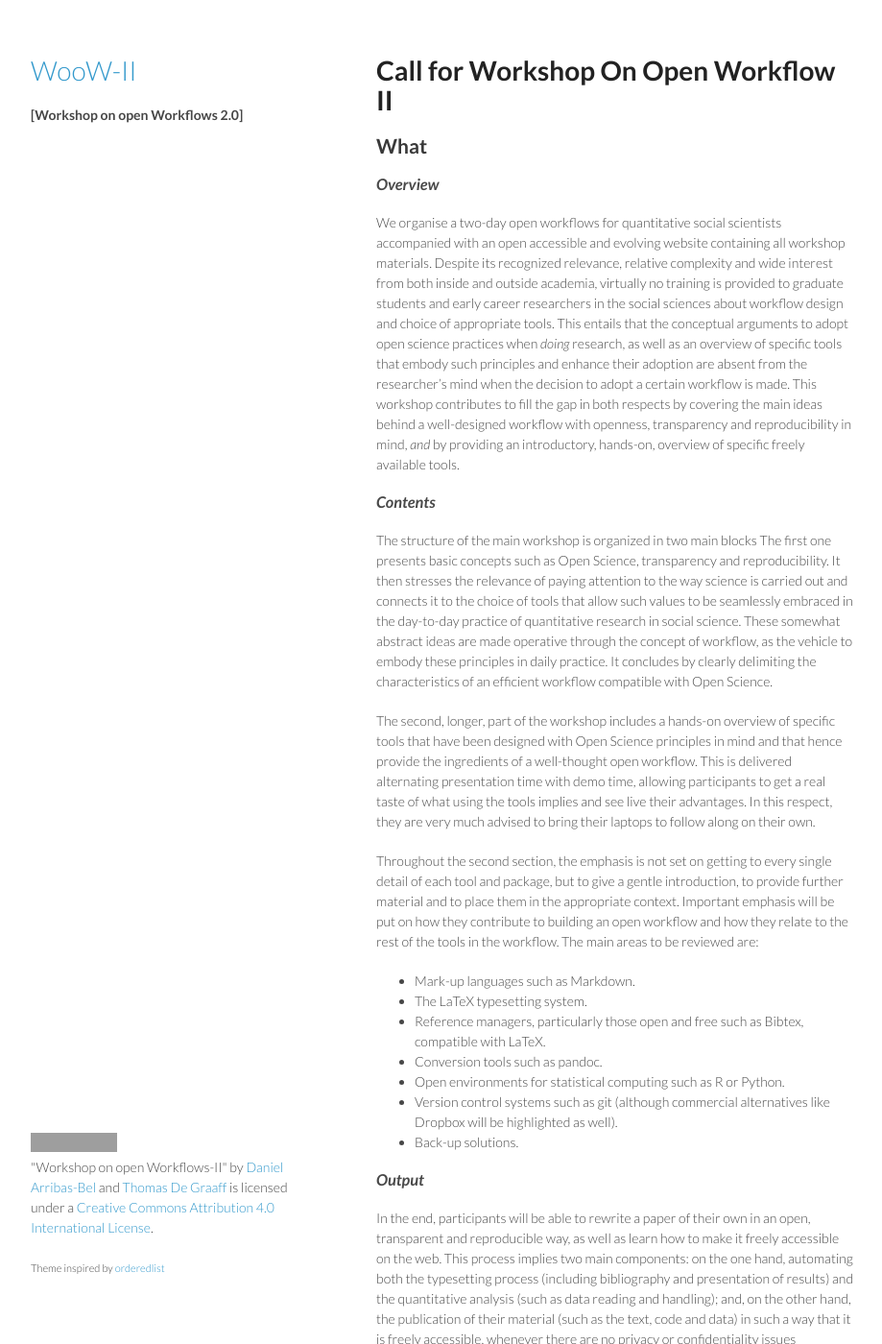
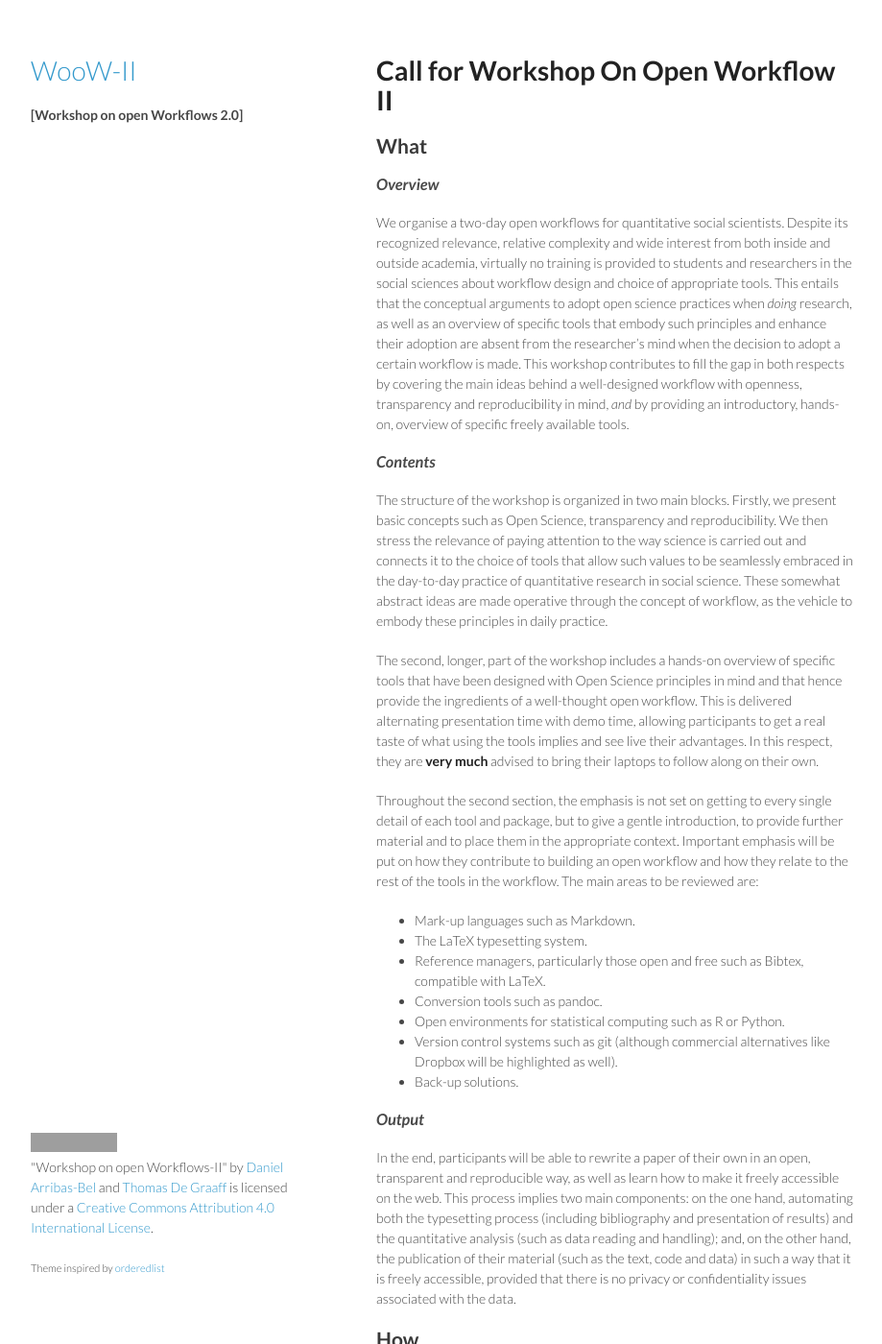
Before and after one commit to darribas/WooWii, a Jekyll site: the page built from index.html, in a window 1280 px wide and 1400 px high. Shown: the whole window at 96% size, without its empty margins (178-1097 px from the left). Built offline with Jekyll 4.4.1, drawn with Linux system fonts in a browser that asks for light colours; Markdown is read by kramdown in place of the engine named in the settings; some of the changed text lies outside the part shown; grey boxes are pictures that could not be loaded.

Commit message:
Some final changes

```diff
--- a/_includes/index.md
+++ b/_includes/index.md
@@ -5,13 +5,13 @@
 
 ### *Overview*
 
-We organise a two-day open workflows for quantitative social scientists accompanied with an open accessible and evolving website containing all workshop materials. Despite its recognized relevance, relative complexity and wide interest from both inside and outside academia, virtually no training is provided to graduate students and early career researchers in the social sciences about workflow design and choice of appropriate tools. This entails that the conceptual arguments to adopt open science practices when *doing* research, as well as an overview of specific tools that embody such principles and enhance their adoption are absent from the researcher's mind when the decision to adopt a certain workflow is made. This workshop contributes to fill the gap in both respects by covering the main ideas behind a well-designed workflow with openness, transparency and reproducibility in mind, *and* by providing an introductory, hands-on, overview of specific freely available tools.
+We organise a two-day open workflows for quantitative social scientists. Despite its recognized relevance, relative complexity and wide interest from both inside and outside academia, virtually no training is provided to students and researchers in the social sciences about workflow design and choice of appropriate tools. This entails that the conceptual arguments to adopt open science practices when *doing* research, as well as an overview of specific tools that embody such principles and enhance their adoption are absent from the researcher's mind when the decision to adopt a certain workflow is made. This workshop contributes to fill the gap in both respects by covering the main ideas behind a well-designed workflow with openness, transparency and reproducibility in mind, *and* by providing an introductory, hands-on, overview of specific freely available tools.
 
 ### *Contents*
 
-The structure of the main workshop is organized in two main blocks The first one presents basic concepts such as Open Science, transparency and reproducibility. It then stresses the relevance of paying attention to the way science is carried out and connects it to the choice of tools that allow such values to be seamlessly embraced in the day-to-day practice of quantitative research in social science. These somewhat abstract ideas are made operative through the concept of workflow, as the vehicle to embody these principles in daily practice. It concludes by clearly delimiting the characteristics of an efficient workflow compatible with Open Science.
+The structure of the workshop is organized in two main blocks. Firstly, we present basic concepts such as Open Science, transparency and reproducibility. We then stress the relevance of paying attention to the way science is carried out and connects it to the choice of tools that allow such values to be seamlessly embraced in the day-to-day practice of quantitative research in social science. These somewhat abstract ideas are made operative through the concept of workflow, as the vehicle to embody these principles in daily practice.
 
-The second, longer, part of the workshop includes a hands-on overview of specific tools that have been designed with Open Science principles in mind and that hence provide the ingredients of a well-thought open workflow. This is delivered alternating presentation time with demo time, allowing participants to get a real taste of what using the tools implies and see live their advantages. In this respect, they are very much advised to bring their laptops to follow along on their own.
+The second, longer, part of the workshop includes a hands-on overview of specific tools that have been designed with Open Science principles in mind and that hence provide the ingredients of a well-thought open workflow. This is delivered alternating presentation time with demo time, allowing participants to get a real taste of what using the tools implies and see live their advantages. In this respect, they are **very much** advised to bring their laptops to follow along on their own.
 
 Throughout the second section, the emphasis is not set on getting to every single detail of each tool and package, but to give a gentle introduction, to provide further material and to place them in the appropriate context. Important emphasis will be put on how they contribute to building an open workflow and how they relate to the rest of the tools in the workflow. The main areas to be reviewed are:
 
@@ -25,19 +25,17 @@
 
 ### *Output*
 
-In the end, participants will be able to rewrite a paper of their own in an open, transparent and reproducible way, as well as learn how to make it freely accessible on the web. This process implies two main components: on the one hand, automating both the typesetting process (including bibliography and presentation of results) and the quantitative analysis (such as data reading and handling); and, on the other hand, the publication of their material (such as the text, code and data) in such a way that it is freely accessible, whenever there are no privacy or confidentiality issues associated with the data.
+In the end, participants will be able to rewrite a paper of their own in an open, transparent and reproducible way, as well as learn how to make it freely accessible on the web. This process implies two main components: on the one hand, automating both the typesetting process (including bibliography and presentation of results) and the quantitative analysis (such as data reading and handling); and, on the other hand, the publication of their material (such as the text, code and data) in such a way that it is freely accessible, provided that there is no privacy or confidentiality issues associated with the data.
 
 ## How
 
 ### *Materials*
 
-This website as well as all the material included and used at the workshop are hosted as an open GitHub repository at [this url](https://github.com/darribas/WooWii). This means you can clone it and access not only the entire website and materials but also the revision history tracked using git. Participants are advised to bring their own laptop.
+This website as well as all the material included and used at the workshop are hosted as an open GitHub repository at [this url](https://github.com/darribas/WooWii). This means you can clone it and access not only the entire website and materials but also the revision history tracked using git. Again, participants are **very much** advised to bring their own laptop.
 
 ### *Who*
 
-The workshop was inspired by a previous edition
-([WooW](http://darribas.org/WooW)) and conceived by [Dani Arribas-Bel](http://darribas.org) from the University of Birmingham in the UK and
-[Thomas De Graaff](http://www.thomasdegraaff.net/) from the VU University Amsterdam in The Netherlands.
+The workshop was inspired by a previous edition ([WooW](http://darribas.org/WooW)) and conceived by [Dani Arribas-Bel](http://darribas.org) from the University of Birmingham in the UK and [Thomas De Graaff](http://www.thomasdegraaff.net/) from the VU University Amsterdam in The Netherlands.
 
 ### *When and where*
 
```
Also changed, not shown: other parts of _includes/index.md (+2 -2 lines).
